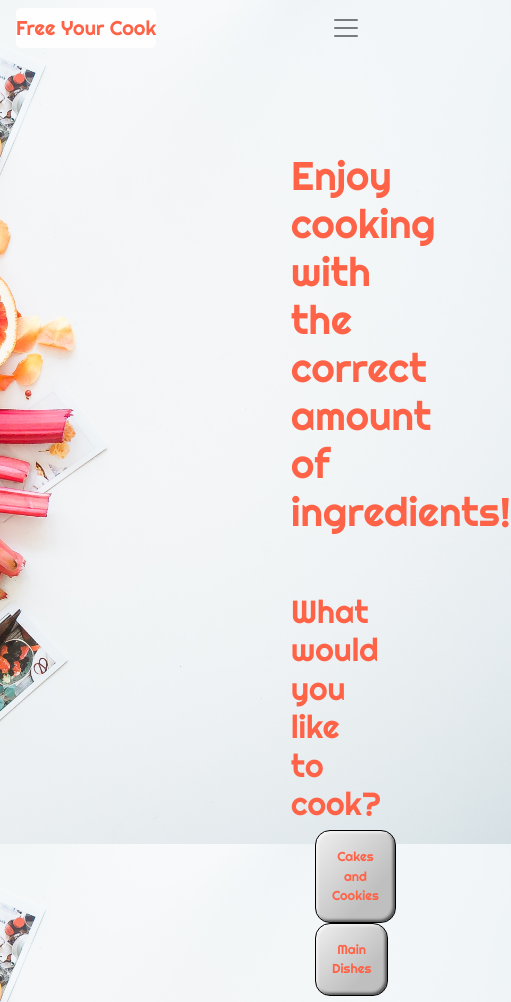
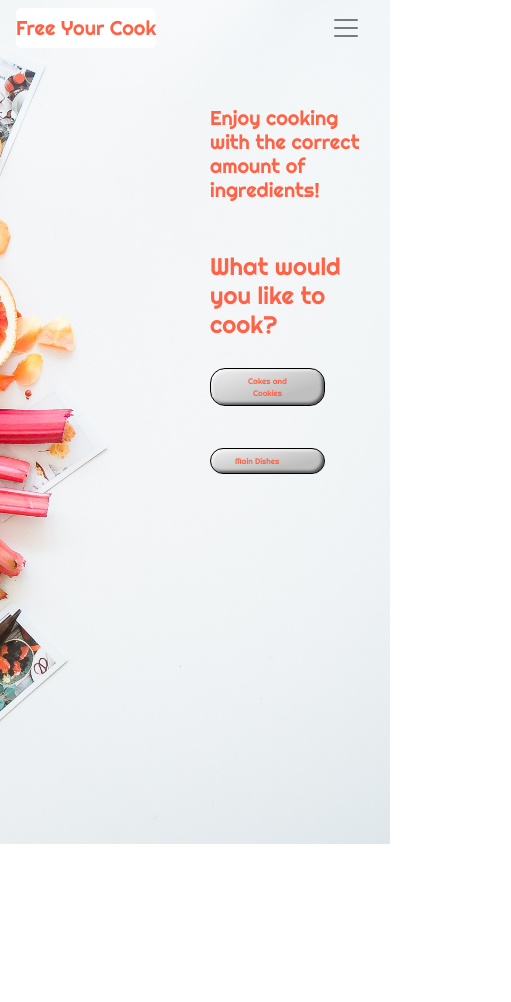
Before and after one commit to IremPeker/bootstrap-project, a plain HTML site: page index.html in a window 390 px wide. Shown: the top 1002 px of the page, 511 px wide, since content can reach past the window. After the commit the page ends 844 px from the top, so only its background shows below. Drawn offline with nearby package versions, Linux system fonts and the light colour scheme.

Commit message:
Changed margins in desktop and added responsive mobile

```diff
--- a/css/style.scss
+++ b/css/style.scss
@@ -33,9 +33,27 @@ nav {
 
 //Header
 
-.my-button {
+.explanation {
 
-	background-image: linear-gradient(to top left, rgba(0, 0, 0, 0.2), rgba(0, 0, 0, 0.2) 30%, rgba(0, 0, 0, 0));
+       .enjoy {
+            color: tomato;
+            // border-radius: 5px;
+       // background-color: rgba(255, 255, 255, 0.5);
+       margin-top: 50px;
+       margin-bottom: 30px;
+       }
+      .my-question {
+        h2 {
+        margin-bottom: 30px;
+        }
+        .my-button-row {
+            .my-button-col {
+            margin-right: 50px;
+          .my-button {
+          width: 115px;
+          // min-height: 91px;  //BUTTONS ARE NOT IN THE SAME HEIGHT
+           //max-height: 90px;
+           background-image: linear-gradient(to top left, rgba(0, 0, 0, 0.2), rgba(0, 0, 0, 0.2) 30%, rgba(0, 0, 0, 0));
     box-shadow: inset 2px 2px 3px rgba(255, 255, 255, 0.6), inset -2px -2px 3px rgba(0, 0, 0, 0.6);
 	border-radius:15px;
 	border:1px solid black;
@@ -53,34 +71,41 @@ nav {
     box-shadow: inset -2px -2px 3px rgba(255, 255, 255, 0.6), inset 2px 2px 3px rgba(0, 0, 0, 0.6);
 }
 }
-
-.explanation {
-    .my-row {
-       .enjoy {
-            color: darkblue;
-            // border-radius: 5px;
-       // background-color: rgba(255, 255, 255, 0.5);
-       }
-      .my-question {
-        h2 {
-        margin-bottom: 30px;
-        }
-        .my-button-row {
-          .my-button {
-          // width: 90px;
-           min-height: 91px;  //BUTTONS ARE NOT IN THE SAME HEIGHT
-           //max-height: 90px;
     }
    }
   }
- }
+
 }
 
 //Responsive
 
 @media (max-width: 600px) {
 
+.explanation {
 
+       .enjoy {
+           h1 {
+               font-size: 20px;
+                margin-bottom: 20px;
+           }
+       }
+      .my-question {
+        .question {
+             font-size: 1.5rem;
+
+        }
+        .my-button-row {
+            .my-button-col {
+            height: 80px;
+          .my-button {
+              font-size: 8px;
+
+    }
+    }
+   }
+  }
+
+}
 
 
 }
--- a/index.html
+++ b/index.html
@@ -51,24 +51,24 @@
 
     <header>
 
-        <div class="container d-flex flex-column flex-wrap align-content-end px-5 py-5 mx-5 my-5 explanation">
+        <div class="container d-flex flex-column flex-wrap align-content-end explanation">
 
-            <!-- <div class="row my-row">-->
-            <div class="col-6 px-5 mb-5 enjoy">
+            <!-- <div class="row my-row"> -->
+            <div class="col-6 enjoy">
                 <h1>Enjoy cooking with the correct amount of ingredients!</h1>
             </div>
-            <div class="col-6 px-5 my-question">
+            <div class="col-6 my-question">
                 <h2 class="question">What would you like to cook?</h2>
                 <div class="row my-button-row">
-                    <div class="col-3 ml-4">
-                        <button type="button" class="btn-lg d-flex p-3 my-button">Cakes and Cookies</button>
+                    <div class="col-3 my-button-col">
+                        <button type="button" class="btn-lg d-flex my-button">Cakes and Cookies</button>
                     </div>
-                    <div class="col-3 ml-4">
-                        <button type="button" class="btn-lg d-flex p-3 my-button">Main Dishes</button>
+                    <div class="col-3 my-button-col">
+                        <button type="button" class="btn-lg d-flex my-button">Main Dishes</button>
                     </div>
                 </div>
             </div>
-            <!-- </div>-->
+            <!--   </div>-->
         </div>
 
     </header>
```
Also changed, not shown: css/style.css.
